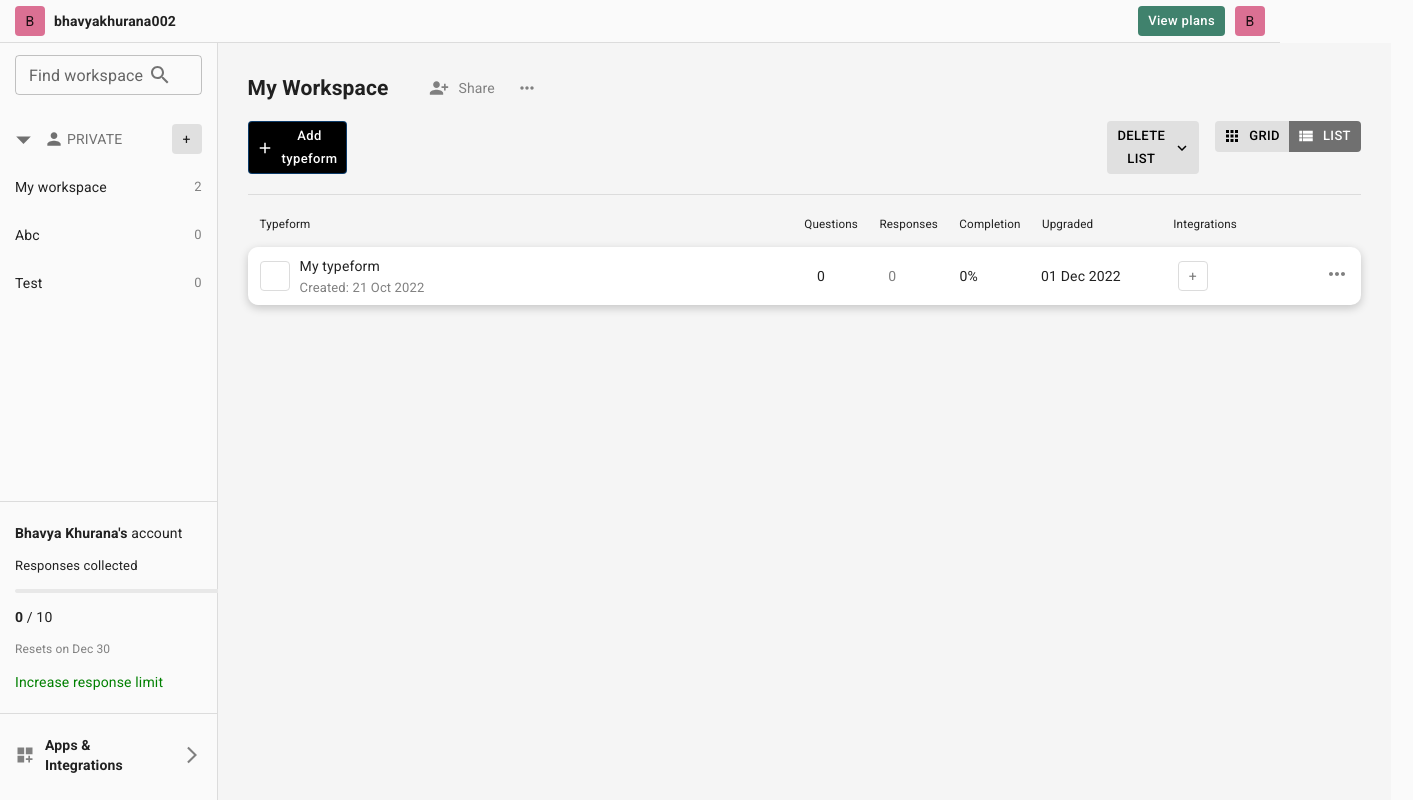
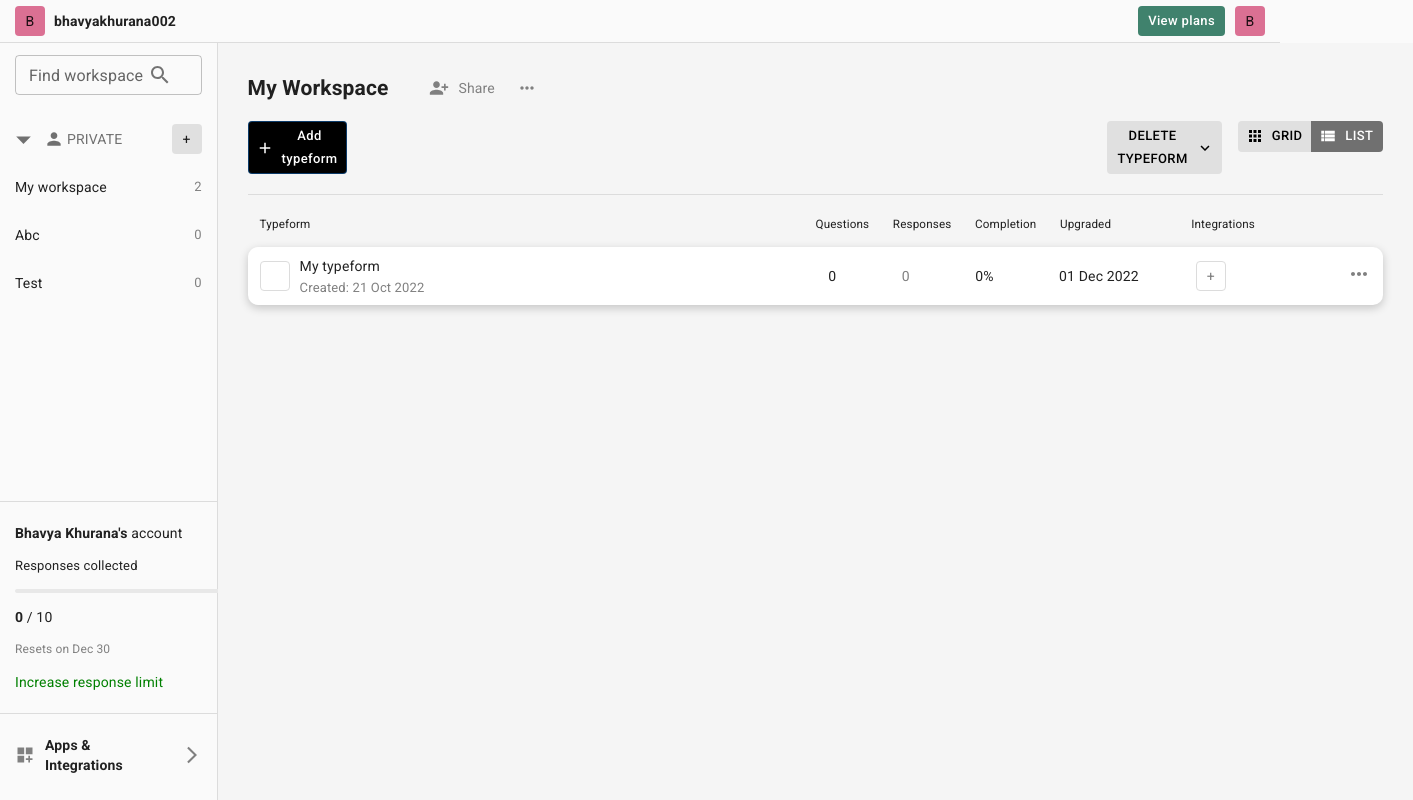
Before and after one commit to 2201monesh/tech-sumo-assignment, a React (Create React App) app: page / in a window 1280 px wide. Shown: the whole page, 1413 px wide, since content can reach past the window. Built offline with nearby package versions, Linux system fonts and the light colour scheme; the HTML template or start-up script is replaced by a standard one.

Commit message:
UI bug fixed

```diff
--- a/src/components/Body.js
+++ b/src/components/Body.js
@@ -38,7 +38,7 @@
             </div>
             <div className="button-right">
               <Stack direction='row' spacing={2}>
-                <Button onClick={deleteComponent} endIcon={<KeyboardArrowDownIcon />} style={{backgroundColor: '#E0E0E0', color: 'black', boxShadow: 'none'}} size='small' variant="contained">Delete list</Button>
+                <Button onClick={deleteComponent} endIcon={<KeyboardArrowDownIcon />} style={{backgroundColor: '#E0E0E0', color: 'black', boxShadow: 'none'}} size='small' variant="contained">Delete Typeform</Button>
                 <div className="group-button">
                  <ButtonGroup>
                   <Button startIcon={<AppsIcon />} style={{backgroundColor: '#E0E0E0', color: 'black', boxShadow: 'none'}} size='small' variant="contained">Grid</Button>
```
